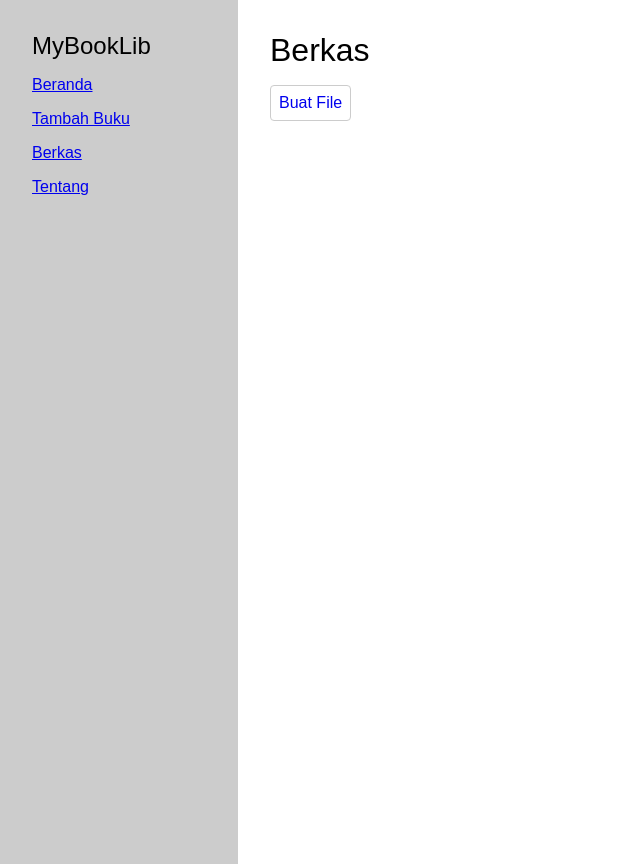
After one commit to hammer-code/flask-web-app-example, a Flask app: template src/templates/files.html in a window 1280 px wide. The commit adds this page. Shown: the whole page, without its empty margins (0-640 px from the left). Run offline with Flask 2, Linux system fonts and the light colour scheme; the template is opened without the code that fills it, so the values that code supplies are empty.

Commit message:
add file management

```diff
--- a/src/templates/base.html
+++ b/src/templates/base.html
@@ -14,6 +14,7 @@
       <ul>
         <li><a href="/">Beranda</a></li>
         <li><a href="/add-book">Tambah Buku</a></li>
+        <li><a href="/files">Berkas</a></li>
         <li><a href="/ping">Tentang</a></li>
       </ul>
     </nav>
--- /dev/null
+++ b/src/templates/files.html
@@ -0,0 +1,56 @@
+{% extends 'base.html' %}
+
+{% block head %}
+<title>Berkas</title>
+{% endblock %}
+
+{% block content %}
+<div class="container">
+  <h1 class="mb-4">Berkas</h1>
+
+  <ul>
+    {% for file in files %}
+    <li>
+      <a href="/files?path={{ file }}">{{ file }}</a>
+    </li>
+    {% endfor %}
+  </ul>
+
+  <div>
+    <a class="button" href="/files">Buat File</a>
+  </div>
+
+  {% if mode == "edit" %}
+  <div class="mb-4">
+    <h3 class="mt-4 mb-4 font-bold">Mengubah {{ file_path }}</h3>
+    <form action="/save-file" method="post" enctype="application/x-www-form-urlencoded">
+      <input type="hidden" name="path" value="{{ file_path }}">
+      <div class="mb-4">
+        <textarea name="content" cols="30" rows="10">{{ file_content }}</textarea>
+      </div>
+      <button class="blue">Simpan</button>
+    </form>
+  </div>
+  {% endif %}
+
+  {% if mode == "create" %}
+  <h3 class="mt-4 mb-4 font-bold">Buat File Baru</h3>
+  <form action="/create-file" method="post">
+    <div class="mb-2">
+      <label for="">Nama Berkas</label>
+      <input type="text" name="filename">
+    </div>
+    <div class="mb-4">
+      <label for="">Konten</label>
+      <textarea name="content" cols="30" rows="10"></textarea>
+    </div>
+    <button class="blue">Simpan</button>
+  </form>
+  {% endif %}
+
+</div>
+{% endblock %}
+
+{% block script %}
+<script src="{{ url_for('static', filename='js/ping.js') }}"></script>
+{% endblock %}
--- a/static/css/main.css
+++ b/static/css/main.css
@@ -1,3 +1,7 @@
+* {
+  font-family: sans-serif;
+}
+
 html, body {
   font-size: 16px;
   padding: 0;
@@ -20,15 +24,24 @@ input[type="text"] {
   border: 1px solid #ccc;
 }
 
-button {
+textarea {
+  font-size: 1rem;
+  padding: .25rem .5rem;
+  border-radius: 4px;
+  border: 1px solid #ccc;
+}
+
+button, a.button {
   border-radius: 4px;
   padding: 8px;
   font-size: 1rem;
   border: 1px solid #ccc;
   background: #fff;
+  display: inline-block;
+  text-decoration: none;
 }
 
-button.blue {
+button.blue, a.button.blue {
   background: #2196f3;
   border-color: #2196f3;
   color: #fff;
@@ -134,6 +147,10 @@ h1, h2, h3, h4, h5, h6 {
   display: flex;
 }
 
+.font-bold {
+  font-weight: bold;
+}
+
 /* components */
 .root-app {
   display: flex;
```
Also changed, not shown: src/utils/files.py (added, +24 -0 lines), src/web/__init__.py (+44 -5 lines), 1 other file.
